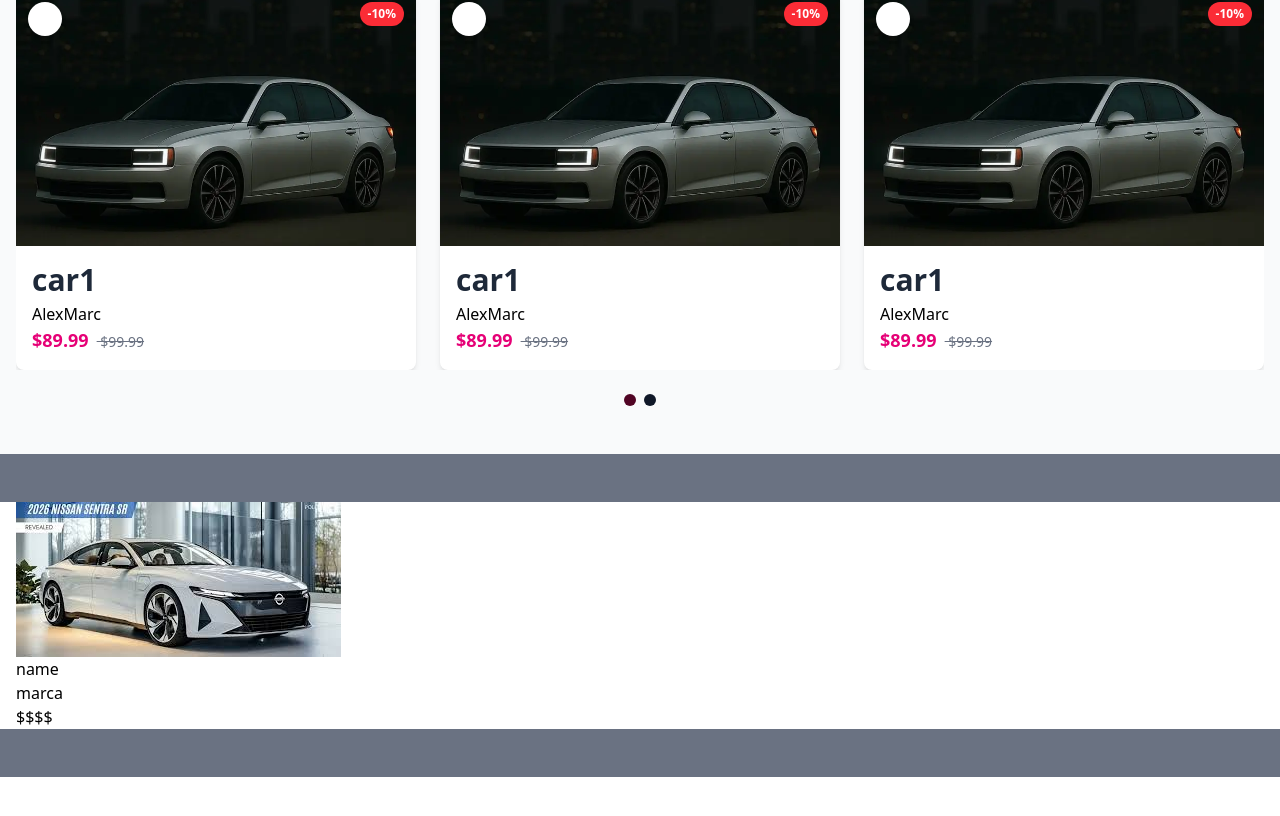
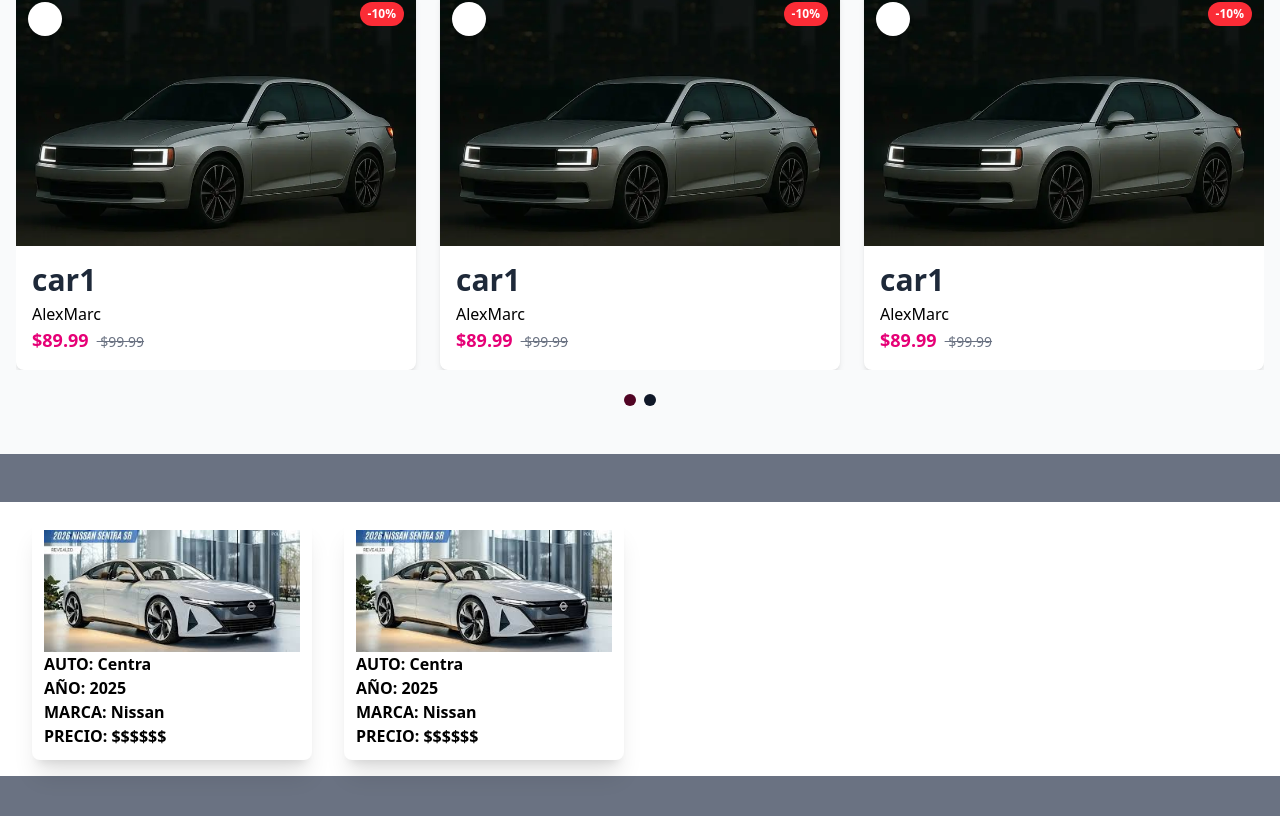
Before and after one commit to AlexxMontfort/EcomerceDriveDreamsV2, a Vue app: page / in a window 1280 px wide. Shown: the part 678-1494 px from the top of the page. Before the commit the page ends 1455 px from the top, so only its background shows below. Built offline with nearby package versions, Linux system fonts and the light colour scheme; some icons are missing.

Commit message:
Se agrega la tarjeta plantilla de store

```diff
--- a/src/components/Store.vue
+++ b/src/components/Store.vue
@@ -1,24 +1,35 @@
 <template>
     <section class="py-12 scroll-mt-20 bg-gray-500">
         <main class="container mx-auto px-4 bg-white">
-            <ul>
-                <li>
+            <ul class="grid grid-cols-4">
+                <li class="grid grid-row-2 m-4 rounded-lg p-3 shadow-xl bg-white hover:scale-105 transition-all transition-300">
+                    <figure>
+                        <img src="../assets/centra2026product.png" alt="">
+                    </figure>
                     <article>
-                        <figure>
-                            <img src="../assets/centra2026product.png" alt="">
-                            <figcaption>
-
-                            </figcaption>
-                        </figure>
-                        <section>
-                            <h3>name</h3>
-                            <h4>marca</h4>
-                            <footer>
-                                <div>
-                                    <p>$$$$</p>
-                                </div>
-                            </footer>
-                        </section>
+                        <header>
+                            <h2 class="font-semibold font-3xl">AUTO: Centra</h2>
+                            <p class="font-semibold ">AÑO: 2025</p>
+                            <p class="font-semibold">MARCA: Nissan</p>
+                        </header>
+                        <footer>
+                            <p class="font-semibold">PRECIO: $$$$$$</p>
+                        </footer>
+                    </article>
+                </li>
+                <li class="grid grid-row-2 m-4 rounded-lg p-3 shadow-xl bg-white">
+                    <figure>
+                        <img src="../assets/centra2026product.png" alt="">
+                    </figure>
+                    <article>
+                        <header>
+                            <h2 class="font-semibold font-3xl">AUTO: Centra</h2>
+                            <p class="font-semibold ">AÑO: 2025</p>
+                            <p class="font-semibold">MARCA: Nissan</p>
+                        </header>
+                        <footer>
+                            <p class="font-semibold">PRECIO: $$$$$$</p>
+                        </footer>
                     </article>
                 </li>
             </ul>
```
